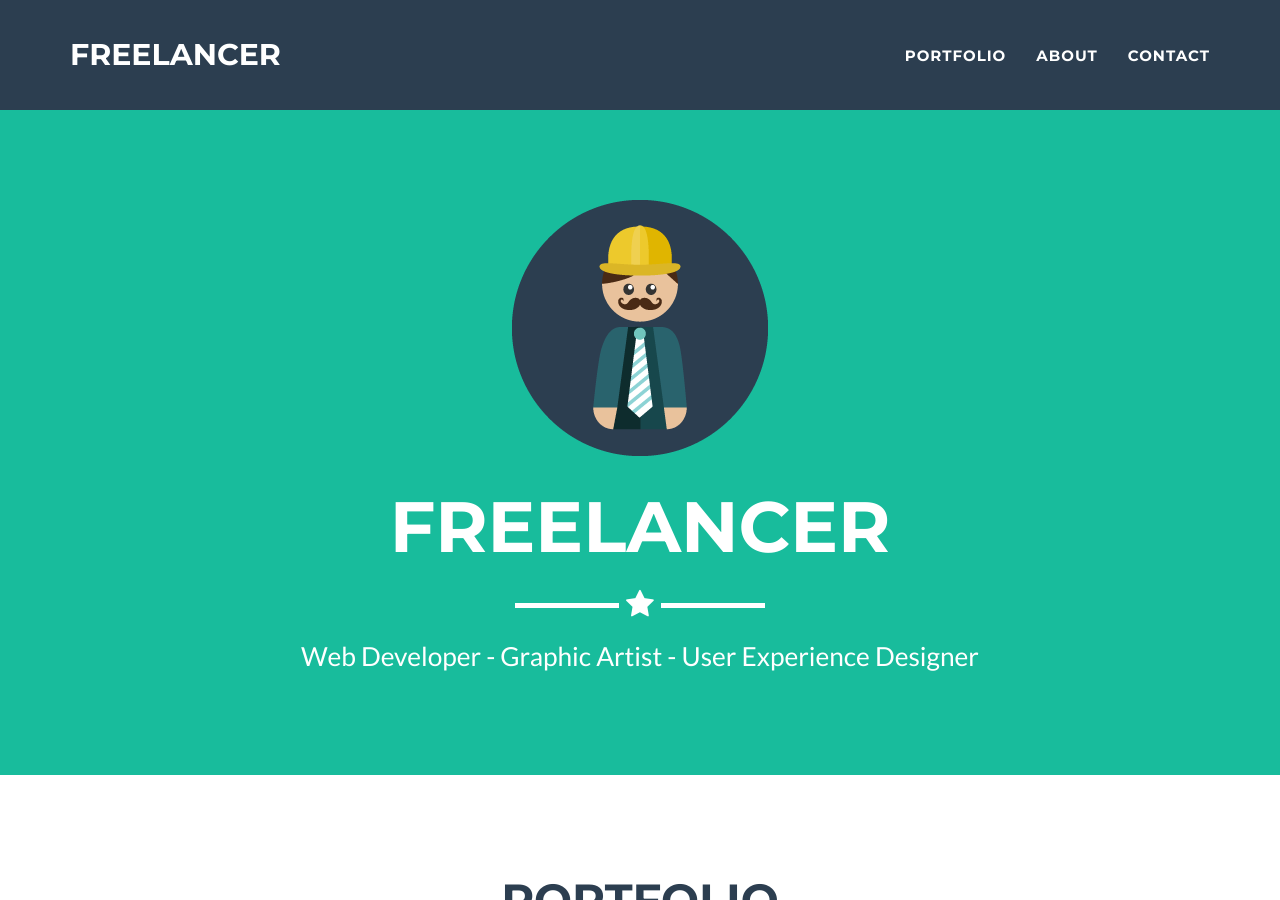
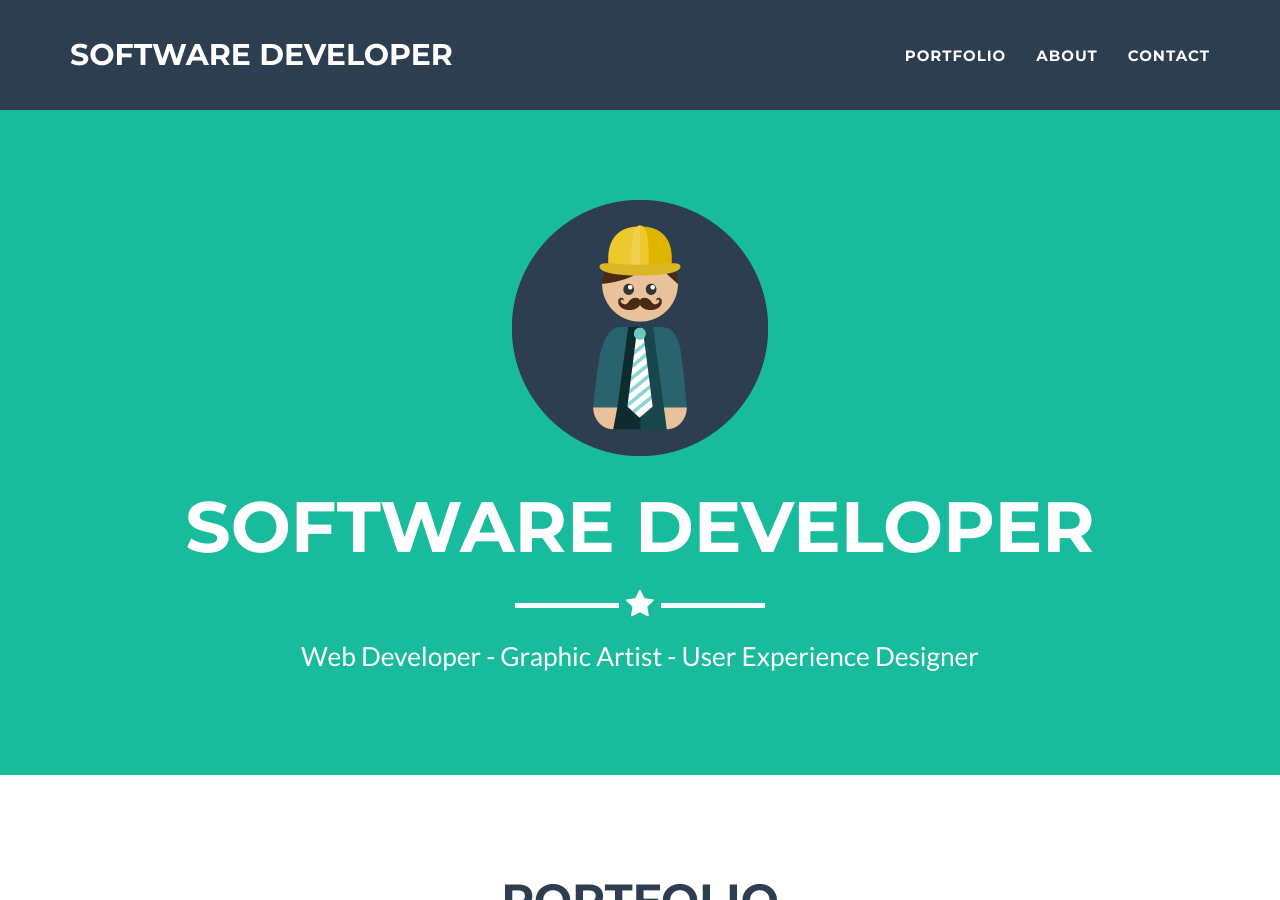
Before and after one commit to goodsw4all/goodsw4all.github.io, a Jekyll site: the page built from _posts/2014-07-18-project-1.markdown, in a window 1280 px wide and 900 px high. Built offline with Jekyll 4.4.1, drawn with Linux system fonts in a browser that asks for light colours.

Commit message:
modify test

```diff
--- a/_config.yml
+++ b/_config.yml
@@ -1,5 +1,5 @@
 # Site settings
-title: Freelancer
+title: Software Developer
 email: your-email@domain.com
 url: https://github.com/jeromelachaud/freelancer-theme
 description: "Write an awesome description for your new site here. You can edit this line in _config.yml. It will appear in your document head meta (for Google search results) and in your feed.xml site description."
```
